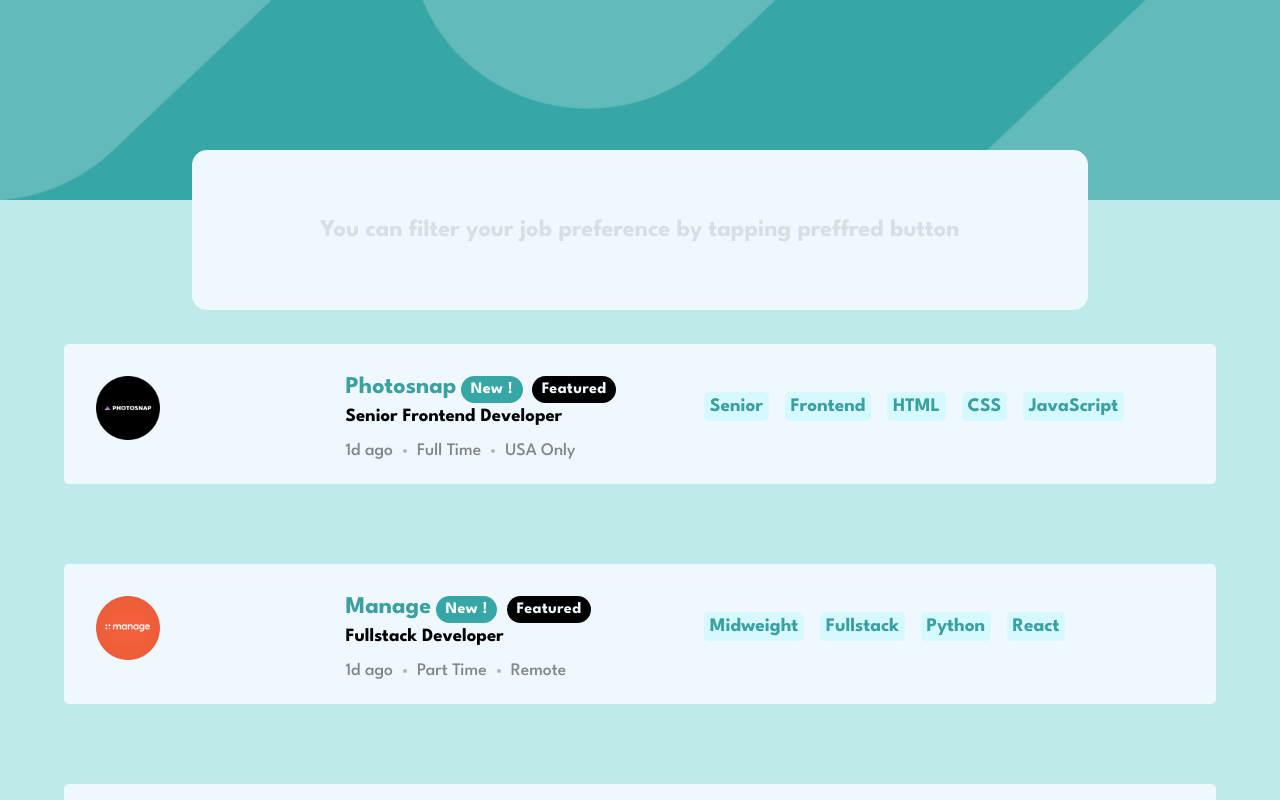
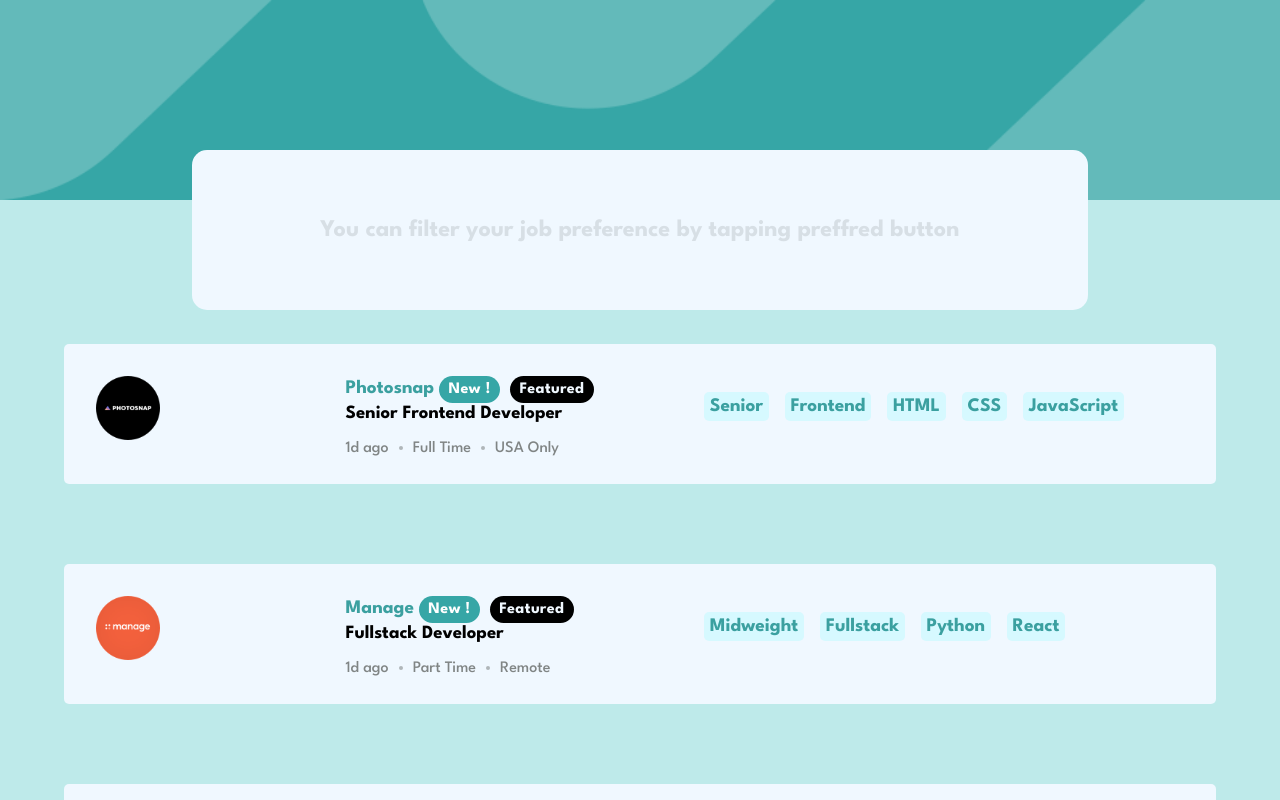
Before and after one commit to anynomous001/Job_filtering_site, a React (Create React App) app: page / in a window 1280 px wide. Shown: the top 800 px of the page. Built offline with nearby package versions, Linux system fonts and the light colour scheme.

Commit message:
Add files via upload

```diff
--- a/src/index.css
+++ b/src/index.css
@@ -89,7 +89,7 @@ main {
 
 .job-card span {
 
-    font-size: 1.1rem;
+    font-size: 1rem;
     font-weight: 300;
 
 }
@@ -139,7 +139,7 @@ main {
     display: inline-block;
     margin-bottom: 1em;
     color: hsl(180, 46%, 43%);
-    font-size: 1.5em;
+    font-size: 1.2em;
 }
 
 .post-name {
```
